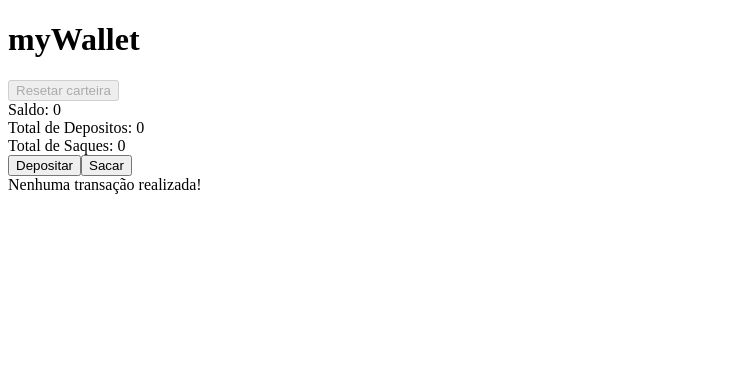
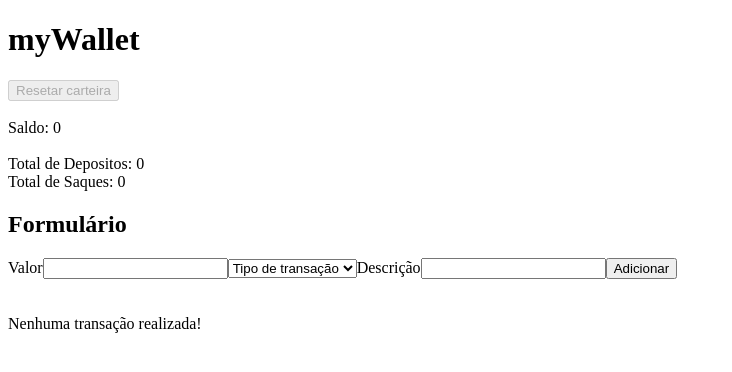
Before and after one commit to williancapitolio/mywallet, a React (Vite) app: page / in a window 1280 px wide. Shown: the top 372 px of the page, without its empty margins (0-732 px from the left). Built offline with nearby package versions, Linux system fonts and the light colour scheme.

Commit message:
form working

```diff
--- a/src/App.tsx
+++ b/src/App.tsx
@@ -2,17 +2,14 @@ import { useDispatch } from "react-redux";
 
 import { useAppSelector } from "./hooks/use-app-selector";
 
-import {
-  doDeposit,
-  doWithdraw,
-  resetWallet,
-} from "./features/wallet/wallet-slice";
+import { resetWallet } from "./features/wallet/wallet-slice";
 
-import { Transaction } from "./entities/Transaction";
 import {
   selectTotalDeposits,
   selectTotalWithdraws,
 } from "./features/wallet/wallet-selectors";
+
+import { FormTransaction } from "./components/FormTransaction";
 
 export const App = () => {
   const balance = useAppSelector((state) => state.wallet.balance);
@@ -34,46 +31,28 @@ export const App = () => {
         Resetar carteira
       </button>
       <br />
+
+      <br />
       <span>Saldo: {balance}</span>
+      <br />
       <br />
       <span>Total de Depositos: {totalDeposits}</span>
       <br />
       <span>Total de Saques: {totalWithdraw}</span>
       <br />
-      <button
-        onClick={() => {
-          dispatch(
-            doDeposit(
-              new Transaction({ value: 10, description: "aa", type: "deposit" })
-            )
-          );
-        }}
-      >
-        Depositar
-      </button>
-      <button
-        onClick={() => {
-          dispatch(
-            doWithdraw(
-              new Transaction({
-                value: 10,
-                description: "bb",
-                type: "withdraw",
-              })
-            )
-          );
-        }}
-      >
-        Sacar
-      </button>
+
+      <FormTransaction />
+      <br />
+
       {error && <span>{error}</span>}
       <br />
+
       {transactions.length > 0 ? (
         transactions.map((transaction) => (
           <div key={transaction.id}>
-            <span>{transaction.value}</span>
-            <span>{transaction.description}</span>
-            <span>{transaction.type}</span>
+            <span>{transaction.value}</span><br />
+            <span>{transaction.description}</span><br />
+            <span>{transaction.type}</span><br /><br />
           </div>
         ))
       ) : (
--- /dev/null
+++ b/src/components/FormTransaction/FormTransaction.tsx
@@ -0,0 +1,73 @@
+import { useState } from "react";
+
+import { Transaction } from "../../entities/Transaction";
+import { useDispatch } from "react-redux";
+import { doDeposit } from "../../features/wallet/wallet-slice";
+
+type setInputsType = Pick<Transaction, "value" | "type" | "description">;
+
+export const FormTransaction = () => {
+  const dispatch = useDispatch();
+
+  const [inputs, setInputs] = useState<setInputsType>({
+    value: 0,
+    type: "deposit",
+    description: "",
+  });
+
+  const handleChange = (ev: React.SyntheticEvent) => {
+    ev.preventDefault();
+    setInputs((prev: setInputsType) => ({
+      ...prev,
+      [(ev.target as HTMLInputElement | HTMLSelectElement).name]: (
+        ev.target as HTMLInputElement
+      ).value,
+    }));
+  };
+
+  const handleSubmit = (ev: React.SyntheticEvent) => {
+    ev.preventDefault();
+    const id = Math.floor(Math.random() * 1000000);
+    const createdAt = new Date();
+
+    const data: Transaction = {
+      id,
+      value: +inputs.value,
+      type: inputs.type,
+      description: inputs.description,
+      createdAt,
+    };
+
+    if (data.type === "deposit") dispatch(doDeposit(data));
+
+    if (data.type === "withdraw") dispatch(doDeposit(data));
+
+    return;
+  };
+
+  return (
+    <section>
+      <h2>Formulário</h2>
+      <form onSubmit={handleSubmit}>
+        <label htmlFor="value">Valor</label>
+        <input type="text" name="value" id="value" onChange={handleChange} />
+
+        <select name="type" id="type" onChange={handleChange}>
+          <option value="">Tipo de transação</option>
+          <option value="deposit">Depósito</option>
+          <option value="withdraw">Saque</option>
+        </select>
+
+        <label htmlFor="description">Descrição</label>
+        <input
+          type="text"
+          name="description"
+          id="description"
+          onChange={handleChange}
+        />
+
+        <button>Adicionar</button>
+      </form>
+    </section>
+  );
+};
--- /dev/null
+++ b/src/components/FormTransaction/index.ts
@@ -0,0 +1 @@
+export { FormTransaction } from "./FormTransaction";
```
